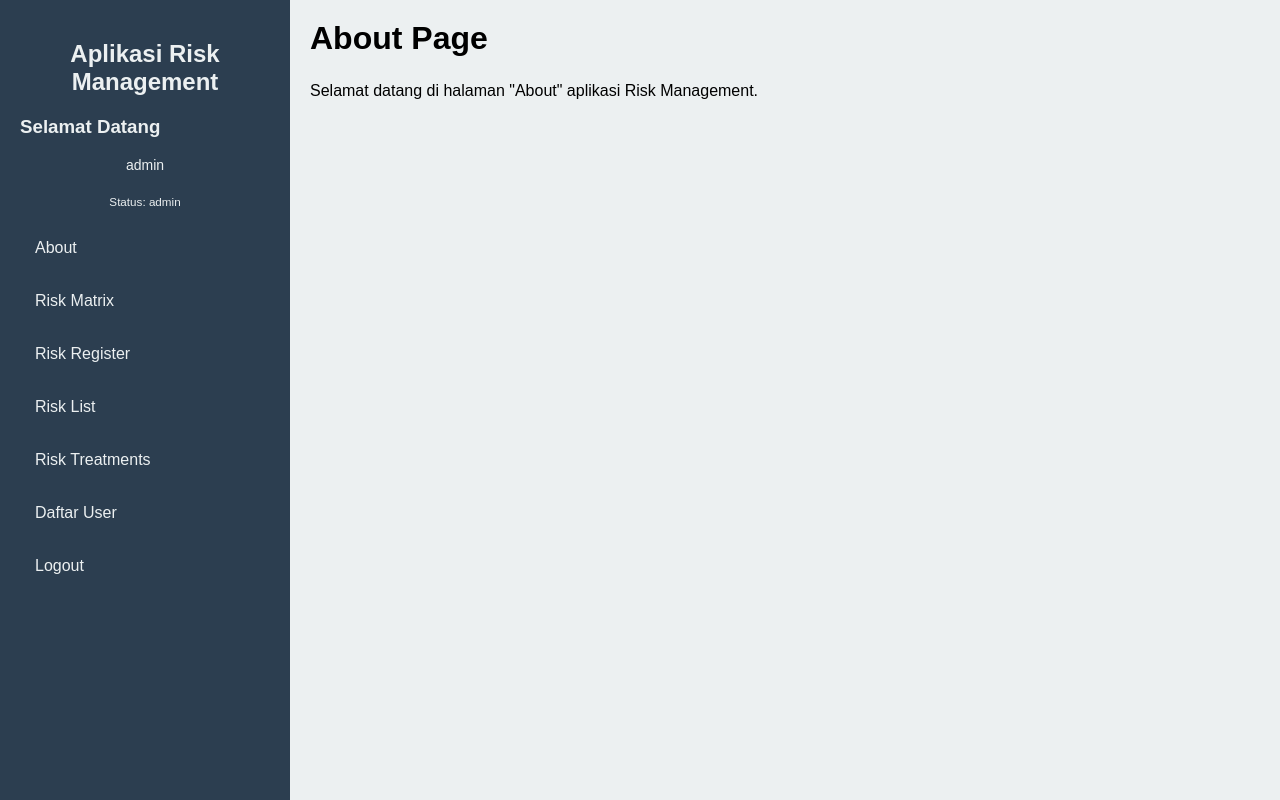
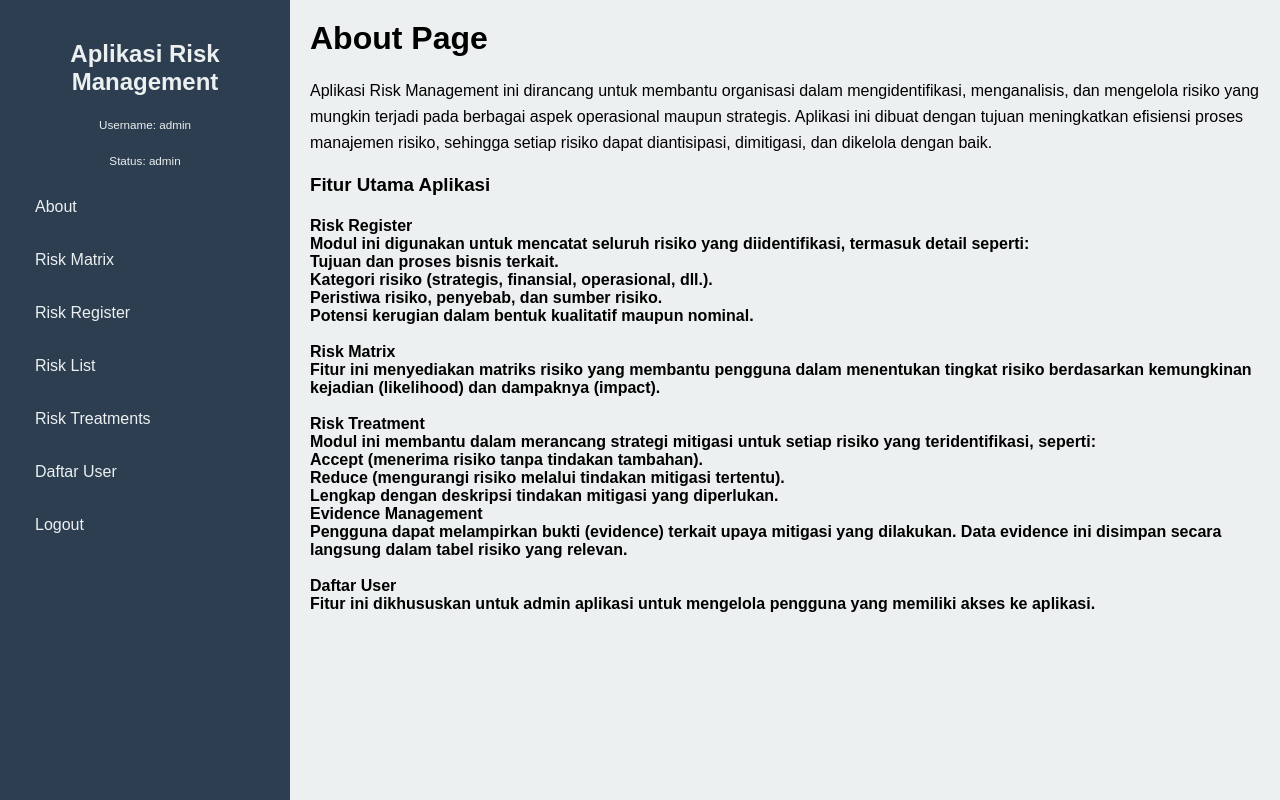
Before and after one commit to RamaVikri/Proyek-Risk_Manage, a PHP site: page /menu_halaman/about.php in a window 1280 px wide. Run offline with PHP 8.4, Linux system fonts and the light colour scheme; a user stored in the database is signed in.

Commit message:
debug sidebar, hapus greeting add usn

```diff
--- a/proyek_uas/css/dashboard.css
+++ b/proyek_uas/css/dashboard.css
@@ -16,10 +16,12 @@ body {
 /* Sidebar */
 .sidebar {
     width: 250px;
+    min-width: 250px;
     background-color: #2c3e50;
     color: #ecf0f1;
     padding: 20px;
     box-shadow: 2px 0 5px rgba(0, 0, 0, 0.1);
+    flex-shrink: 0;
 }
 
 .sidebar h2 {
@@ -71,6 +73,7 @@ body {
     flex: 1;
     padding: 20px;
     background-color: #ecf0f1;
+    overflow-x: auto;
 }
 
 .main-content h1 {
--- a/proyek_uas/menu_add_user/daftar_user.php
+++ b/proyek_uas/menu_add_user/daftar_user.php
@@ -26,8 +26,7 @@ $data_user = $user-> data();
         <!-- Sidebar -->
         <div class="sidebar">
             <h2>Aplikasi Risk Management</h2>
-            <h3>Selamat Datang</h3>
-            <p><?php echo $_SESSION['nama']; ?></p>
+            <p><small>Username: <?php echo $_SESSION['nama']; ?></small></p>
             <p><small>Status: <?php echo $_SESSION['status']; ?></small></p>
             <ul class="sidebar-menu">
                 <li><a href="../menu_halaman/about.php">About</a></li>
--- a/proyek_uas/menu_add_user/edit_user.php
+++ b/proyek_uas/menu_add_user/edit_user.php
@@ -52,8 +52,7 @@ if(isset($_POST['submit'])){
         <!-- Sidebar -->
         <div class="sidebar">
             <h2>Aplikasi Risk Management</h2>
-            <h3>Selamat Datang</h3>
-            <p><?php echo $_SESSION['nama']; ?></p>
+            <p><small>Username: <?php echo $_SESSION['nama']; ?></small></p>
             <p><small>Status: <?php echo $_SESSION['status']; ?></small></p>
             <ul class="sidebar-menu">
                 <li><a href="../menu_halaman/about.php">About</a></li>
--- a/proyek_uas/menu_add_user/tambah_user.php
+++ b/proyek_uas/menu_add_user/tambah_user.php
@@ -42,8 +42,7 @@ if(isset($_POST['submit'])){
         <!-- Sidebar -->
         <div class="sidebar">
             <h2>Aplikasi Risk Management</h2>
-            <h3>Selamat Datang</h3>
-            <p><?php echo $_SESSION['nama']; ?></p>
+            <p><small>Username: <?php echo $_SESSION['nama']; ?></small></p>
             <p><small>Status: <?php echo $_SESSION['status']; ?></small></p>
             <ul class="sidebar-menu">
                 <li><a href="../menu_halaman/about.php">About</a></li>
--- a/proyek_uas/menu_halaman/about.php
+++ b/proyek_uas/menu_halaman/about.php
@@ -20,8 +20,7 @@ if ($_SESSION['status'] == "") {
         <!-- Sidebar -->
         <div class="sidebar">
             <h2>Aplikasi Risk Management</h2>
-            <h3>Selamat Datang</h3>
-            <p><?php echo $_SESSION['nama']; ?></p>
+            <p><small>Username: <?php echo $_SESSION['nama']; ?></small></p>
             <p><small>Status: <?php echo $_SESSION['status']; ?></small></p>
             <ul class="sidebar-menu">
                 <li><a href="about.php">About</a></li>
@@ -45,7 +44,34 @@ if ($_SESSION['status'] == "") {
         <!-- Main Content -->
         <div class="main-content">
             <h1>About Page</h1>
-            <p>Selamat datang di halaman "About" aplikasi Risk Management.</p>
+            <p>Aplikasi Risk Management ini dirancang untuk membantu organisasi dalam mengidentifikasi, menganalisis, dan mengelola risiko yang mungkin terjadi pada berbagai aspek operasional maupun strategis. Aplikasi ini dibuat dengan tujuan meningkatkan efisiensi proses manajemen risiko, sehingga setiap risiko dapat diantisipasi, dimitigasi, dan dikelola dengan baik.</p>
+            <h3>Fitur Utama Aplikasi</h3>
+<h4>Risk Register</br>
+Modul ini digunakan untuk mencatat seluruh risiko yang diidentifikasi, termasuk detail seperti:<br>
+Tujuan dan proses bisnis terkait.</br>
+Kategori risiko (strategis, finansial, operasional, dll.).</br>
+Peristiwa risiko, penyebab, dan sumber risiko.</br>
+Potensi kerugian dalam bentuk kualitatif maupun nominal.</br>
+                </br>
+Risk Matrix</br>
+Fitur ini menyediakan matriks risiko yang membantu pengguna dalam menentukan tingkat risiko berdasarkan kemungkinan kejadian (likelihood) dan dampaknya (impact).</br>
+</br>
+
+Risk Treatment</br>
+Modul ini membantu dalam merancang strategi mitigasi untuk setiap risiko yang teridentifikasi, seperti:</br>
+Accept (menerima risiko tanpa tindakan tambahan).</br>
+Reduce (mengurangi risiko melalui tindakan mitigasi tertentu).</br>
+Lengkap dengan deskripsi tindakan mitigasi yang diperlukan.</br>
+Evidence Management</br>
+Pengguna dapat melampirkan bukti (evidence) terkait upaya mitigasi yang dilakukan. Data evidence ini disimpan secara langsung dalam tabel risiko yang relevan.</br>
+</br>
+
+Daftar User</br>
+Fitur ini dikhususkan untuk admin aplikasi untuk mengelola pengguna yang memiliki akses ke aplikasi.</h4>
+            <h3></h3>
+            <h4></h4>
+            <h3></h3>
+            <h4></h4>
         </div>
     </div>
 </body>
```
Also changed, not shown: proyek_uas/css/riskList.css (added, +13 -0 lines), proyek_uas/css/riskMatrix.css (added, +101 -0 lines), proyek_uas/css/riskRegister.css (added, +14 -0 lines), proyek_uas/css/riskTreatments.css (added, +27 -0 lines), proyek_uas/menu_halaman/riskList.php (+3 -17 lines), proyek_uas/menu_halaman/riskMatrix.php (+3 -106 lines), proyek_uas/menu_halaman/riskRegister.php (+3 -22 lines), proyek_uas/menu_halaman/riskTreatments.php (+2 -30 lines).
